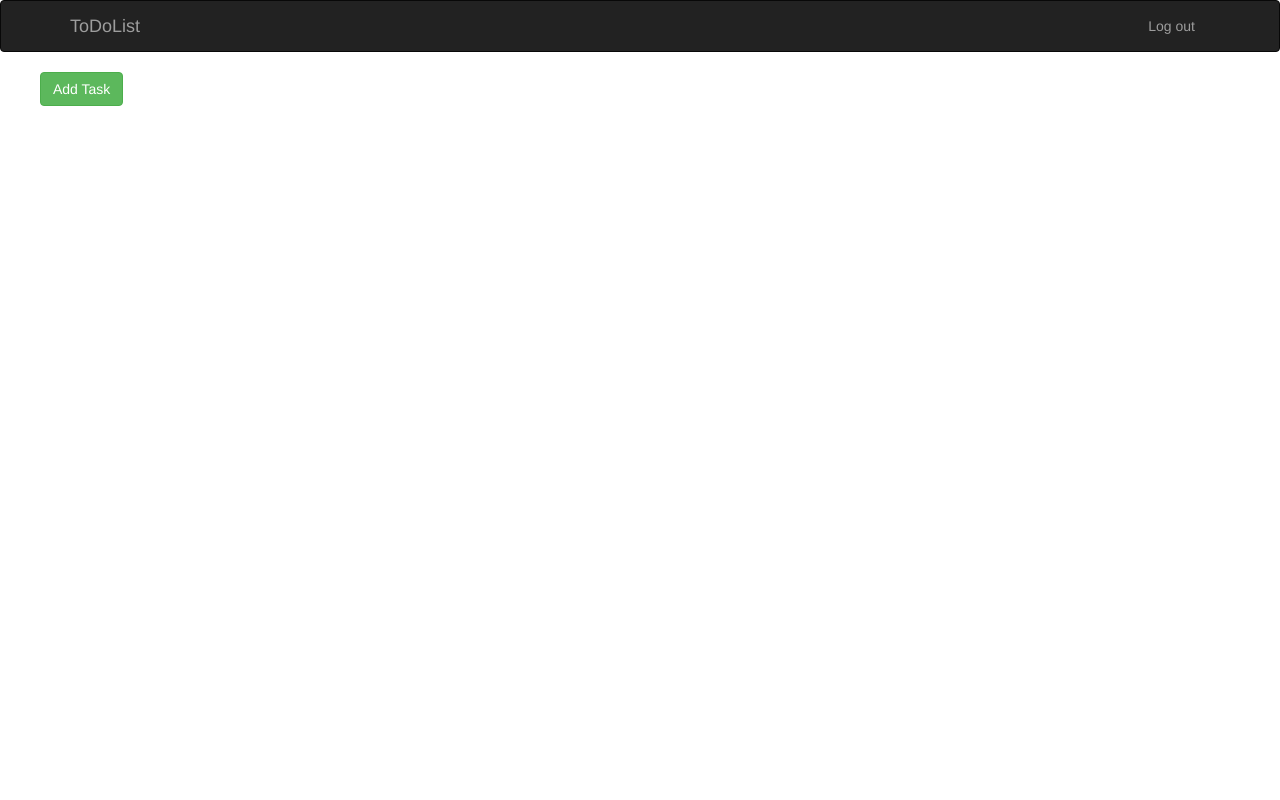
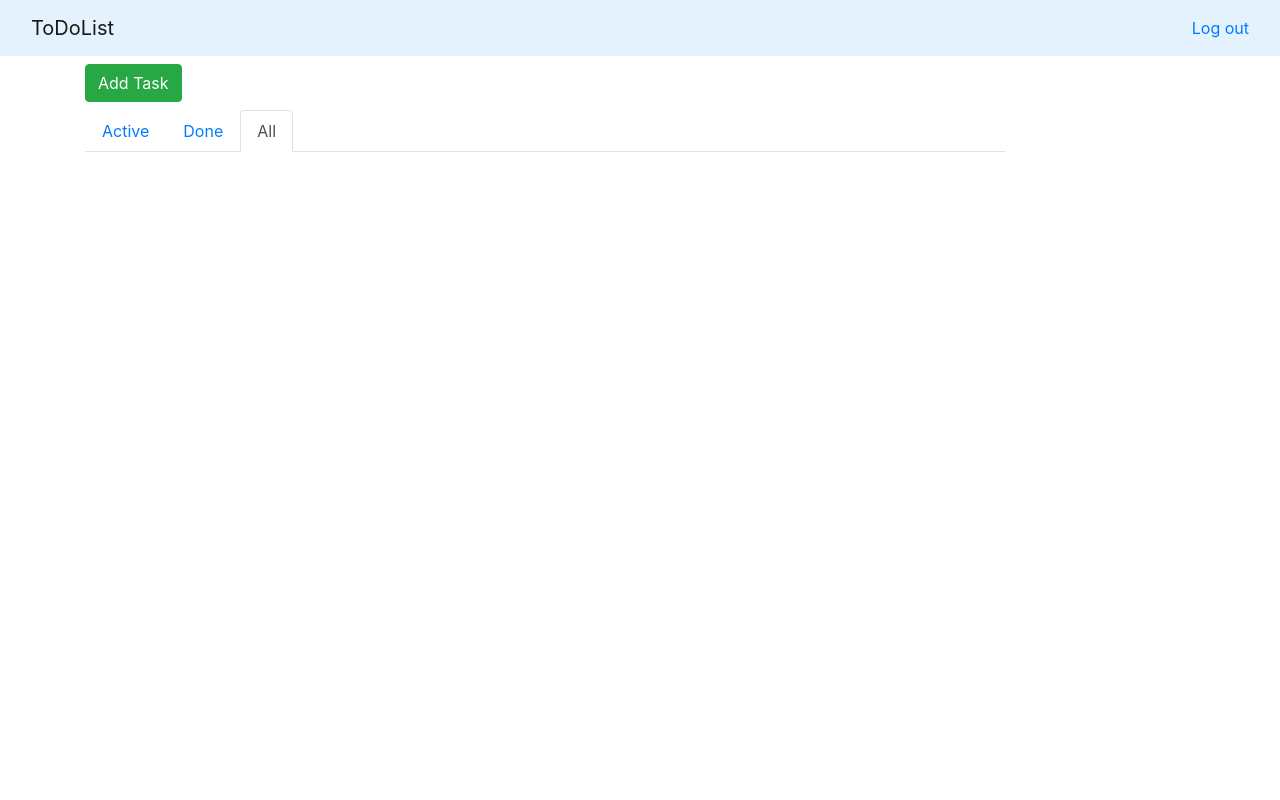
Before and after one commit to Roman-Hnatenko/task_to_do, a Django app: page / in a window 1280 px wide. Run offline with Django 3.2, Linux system fonts and the light colour scheme; the visitor is signed in with stand-in values (Sample User, id 1); data that the repository does not hold is empty; some libraries are stand-ins or nearby versions.

Commit message:
Add three tabs

```diff
--- a/src/to_do_list/list/static/list/index.css
+++ b/src/to_do_list/list/static/css/index.css
@@ -1,18 +1,18 @@
-body {
-    height: 100vh;
-    width: 100vw;
-}
 
 .larger-size {
     font-size: 120%;
 }
+
+.color-block {
+    background-color: #dddddd;
+}
+
 .pagination a {
     color: black;
 
     padding: 8px 16px;
     text-decoration: none;
 }
-
 
 .pagination a.active {
     background-color: #4CAF50;
--- a/src/to_do_list/list/templates/list/task_form.html
+++ b/src/to_do_list/list/templates/list/task_form.html
@@ -4,7 +4,7 @@
 {% block content %}
 
   <form role="form" method="post">
-    <legend>Form Title</legend>
+    <legend>Сhange task</legend>
     {% csrf_token %}
     {{ form|bootstrap }}
     <div class="form-group">
--- a/src/to_do_list/list/templates/list/task_list.html
+++ b/src/to_do_list/list/templates/list/task_list.html
@@ -1,22 +1,36 @@
 {% extends 'base.html' %}
 {% load pagination %}
-{% block sidebar %}
-  <a type="button" href="{% url 'task-add' %}" class="btn btn-success">Add Task</a>
+{% block addbutton %}
+  <div style="display: inline">
+    <a type="button" href="{% url 'task-add' %}" class="btn btn-success">Add Task</a>
+  </div>
 {% endblock %}
 
 {% block content %}
+  <ul class="nav nav-tabs mt-2">
+    <li class="nav-item">
+      <a class="nav-link {% if tab_name == "active" %}active{% endif %}" aria-current="page" href="{% url 'task-active' %}">Active</a>
+    </li>
+    <li class="nav-item">
+      <a class="nav-link {% if tab_name == "done"%}active{% endif %}" href="{% url 'task-done' %}">Done</a>
+    </li>
+    <li class="nav-item">
+      <a class="nav-link {% if tab_name == "all"%}active{% endif %}" href="{% url 'task-view' %}">All</a>
+    </li>
+  </ul>
+
   {% for task in task_list %}
-    <ul class="list">
-      <li>
-        <div class="">
+    <ul class="list pl-0">
+      <li style="border-color: #dddddd;">
+        <div>
           <a type="button" href="{% url 'task-delete' task.pk %}" class="close" aria-label="Close">
             <span aria-hidden="true">&times;</span>
           </a>
-          <h3>{{ task }}</h3>
-          <h4>{{ task.description }}</h4>
+          <h4>{{ task }}</h4>
+          <h5>{{ task.description }}</h5>
           <div class="row">
             <div class="col-md-11"><span>{{ task.date }}</span></div>
-            <div class="col-md-1">
+            <div class="col-mr-1">
               <a type="button" href="{% url 'task-update' task.pk %}" class="btn btn-success">Edit</a>
             </div>
           </div>
@@ -25,7 +39,14 @@
     </ul>
   {% endfor %}
 
-
   {% paginate %}
 
+
+  {% block script %}
+    <script>
+      document.querySelector('a').onclick = function () {
+        this.class= "nav-link active";
+      }
+    </script>
+  {% endblock %}
 {% endblock %}
--- a/src/to_do_list/list/templatetags/pagination.py
+++ b/src/to_do_list/list/templatetags/pagination.py
@@ -39,5 +39,5 @@ def paginate(context):
             paginate_html += generate_link(total_page, total_page, query)
         paginate_html += generate_link(page_obj.next_page_number(), '»', query)
 
-    html = f'<div class="container pagination"><div class="row text-center">{paginate_html}</div></div>'
+    html = f'<div class="pagination justify-content-center mb-3">{paginate_html}</div>'
     return mark_safe(html)
--- a/src/to_do_list/list/urls.py
+++ b/src/to_do_list/list/urls.py
@@ -1,12 +1,13 @@
 from django.urls import include, path
 from django_registration.backends.one_step.views import RegistrationView
 from . import views
+from .forms import RegisterForm
 
-
-from .forms import RegisterForm
 
 urlpatterns = [
     path('', views.TaskListView.as_view(), name='task-view'),
+    path('active/', views.ActiveTaskView.as_view(), name='task-active'),
+    path('done/', views.DoneTaskView.as_view(), name='task-done'),
     path('accounts/', include('django.contrib.auth.urls')),
     path('accounts/register/', RegistrationView.as_view(form_class=RegisterForm), name='django_registration_register',),
     path('accounts/', include('django_registration.backends.activation.urls')),
--- a/src/to_do_list/list/views.py
+++ b/src/to_do_list/list/views.py
@@ -1,3 +1,4 @@
+from typing import Any, Dict
 from django.urls import reverse_lazy
 from django.views.generic.edit import CreateView, DeleteView, UpdateView
 from django.views.generic import ListView
@@ -6,17 +7,30 @@ from .models import Task
 
 
 class UserTasksMixin:
-
     def get_queryset(self):
         return super().get_queryset().filter(author=self.request.user)
 
 
-class TaskListView(LoginRequiredMixin, UserTasksMixin, ListView):
+class TabMixin:
+    def get_context_data(self, *args, **kwargs):
+        return super().get_context_data(tab_name=self.tab_name, *args, **kwargs)
+
+
+class TaskListView(LoginRequiredMixin, UserTasksMixin, TabMixin, ListView):
+
     login_url = 'accounts/login/'
     model = Task
     ordering = '-pk'
     template_name = 'list/task_list.html'
-    paginate_by = 1
+    paginate_by = 5
+    filter_params: Dict[str, Any] = dict()
+    tab_name = 'all'
+
+    def get_queryset(self):
+        queryset = super().get_queryset()
+        if self.filter_params:
+            queryset = queryset.filter(**self.filter_params)
+        return queryset
 
 
 class TaskCreateView(LoginRequiredMixin, CreateView):
@@ -31,10 +45,24 @@ class TaskCreateView(LoginRequiredMixin, CreateView):
 
 class TaskUpdateView(LoginRequiredMixin, UserTasksMixin, UpdateView):
     model = Task
-    fields = ['title', 'description']
+    fields = ['title', 'description', 'done']
     success_url = reverse_lazy('task-view')
 
 
 class TaskDeleteView(LoginRequiredMixin, UserTasksMixin, DeleteView):
     model = Task
     success_url = reverse_lazy('task-view')
+
+
+class ActiveTaskView(TaskListView):
+    tab_name = 'active'
+    filter_params = dict(
+        done=False
+    )
+
+
+class DoneTaskView(TaskListView):
+    tab_name = 'done'
+    filter_params = dict(
+        done=True
+    )
--- a/src/to_do_list/templates/base.html
+++ b/src/to_do_list/templates/base.html
@@ -6,75 +6,50 @@
   <meta charset="utf-8">
   <meta name="viewport" content="width=device-width, initial-scale=1">
 
-  <link rel="stylesheet" href="//maxcdn.bootstrapcdn.com/bootstrap/3.3.7/css/bootstrap.min.css">
+  {% block link %}
 
-  <link rel="stylesheet" type="text/css" href="{% static 'list/index.css' %}">
-<link rel="script" >
+    <link rel="stylesheet" href="//maxcdn.bootstrapcdn.com/bootstrap/4.0.0/css/bootstrap.min.css">
+    <link rel="stylesheet" type="text/css" href="{% static 'css/index.css' %}">
+  {% endblock %}
+
 </head>
-<body class="override">
-<nav class="navbar navbar-inverse" role="navigation">
-  <div class="container">
-    <div class="navbar-header">
-      <button type="button" class="navbar-toggle collapsed" data-toggle="collapse" data-target="#navbar"
-              aria-expanded="false">
-        <span class="sr-only">Toggle navigation</span>
-        <span class="icon-bar"></span>
-        <span class="icon-bar"></span>
-        <span class="icon-bar"></span>
-      </button>
-
+<body>
+<div>
+  <nav class="navbar navbar-light" style="background-color: #e3f2fd;">
+    <div class="container-fluid">
       <a class="navbar-brand" href="{% url 'task-view' %}">ToDoList</a>
-    </div>
-
-    <div id="navbar" class="collapse navbar-collapse">
+      <form class="d-flex">
         <ul class="nav navbar-nav navbar-right">
           {% if user.is_authenticated %}
             <li><a href="{% url 'logout' %}">Log out</a></li>
-
-          <li><{{ user.username }}</li>
           {% else %}
             <li><a href="{% url 'login' %}">Log In</a></li>
           {% endif %}
         </ul>
-    </div>
+      </form>
     </div>
   </nav>
+</div>
 
 
-
-<div class="container">
+<div class="container mt-2">
   <div class="row">
 
 
-    {% if messages %}
-      <ul class="messages">
-        {% for message in messages %}
-          <li{% if message.tags %} class="{{ message.tags }}"{% endif %}>{{ message }}</li>
-        {% endfor %}
-      </ul>
-    {% endif %}
-
-
-
-    <div>
-      <div class="row m-0 ml-5 ">
-        <div class="col-4" >
-          {% block sidebar %} {% endblock %}
-        </div>
-        <div class="col-8">
+    <div class="col-10">
+      {% block addbutton %} {% endblock %}
 
       {% block content %}
       {% endblock content %}
-
-        </div>
-        <div class="col-4 p-0">
-          {% block resetbutton %} {% endblock %}
-        </div>
-      </div>
     </div>
 
   </div>
 </div>
 
+
+{% block script %}
+
+{% endblock %}
+
 </body>
 </html>
--- a/src/to_do_list/to_do_list/settings.py
+++ b/src/to_do_list/to_do_list/settings.py
@@ -42,6 +42,7 @@ INSTALLED_APPS = [
     'django_registration',
     'list',
     'bootstrapform',
+    'django_filters',
 
 ]
 
```
Also changed, not shown: src/to_do_list/templates/django_registration/registration_form.html (+12 -16 lines), 2 other files. Lines whose indentation alone changed are shown as unchanged.
